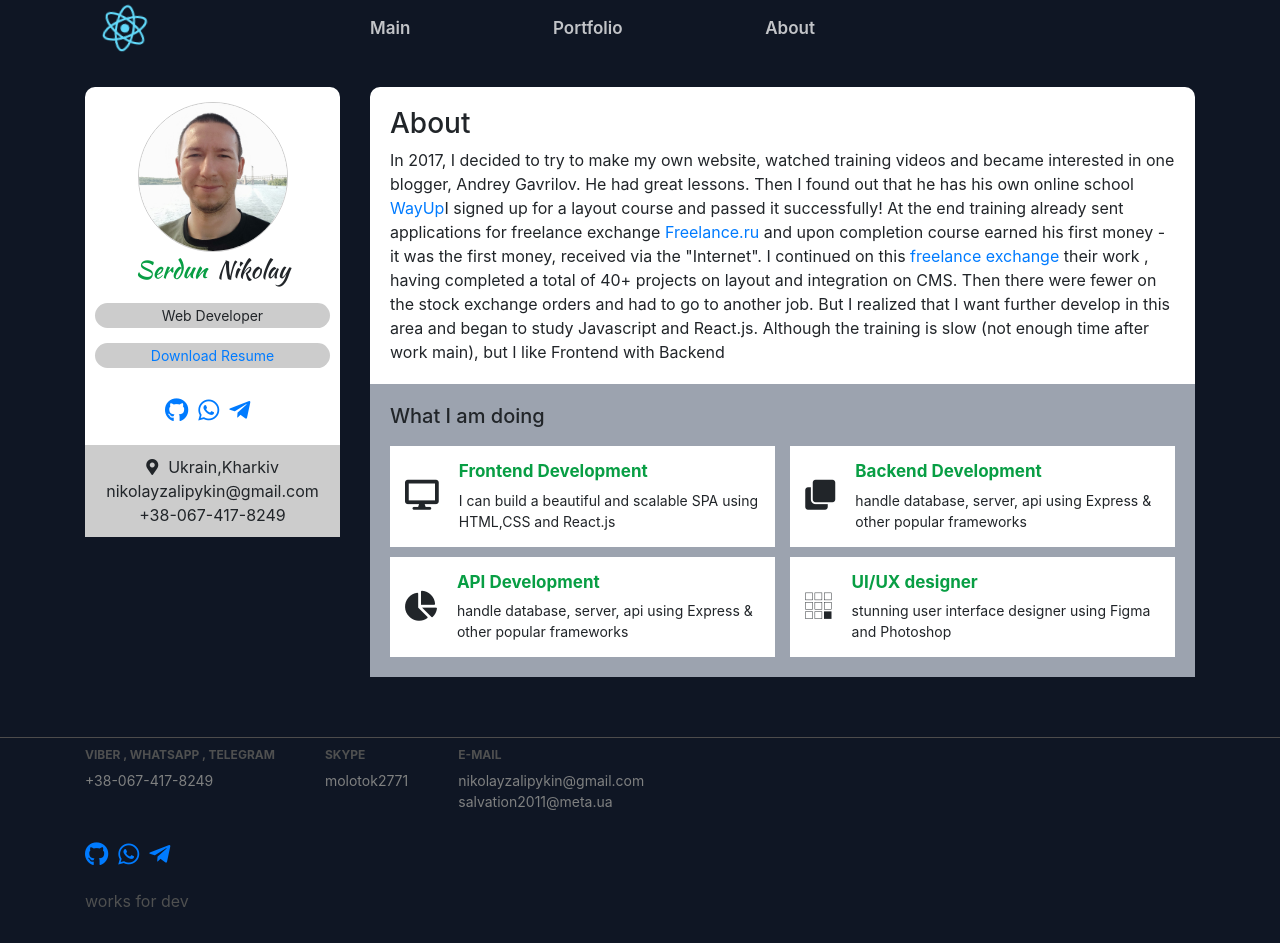
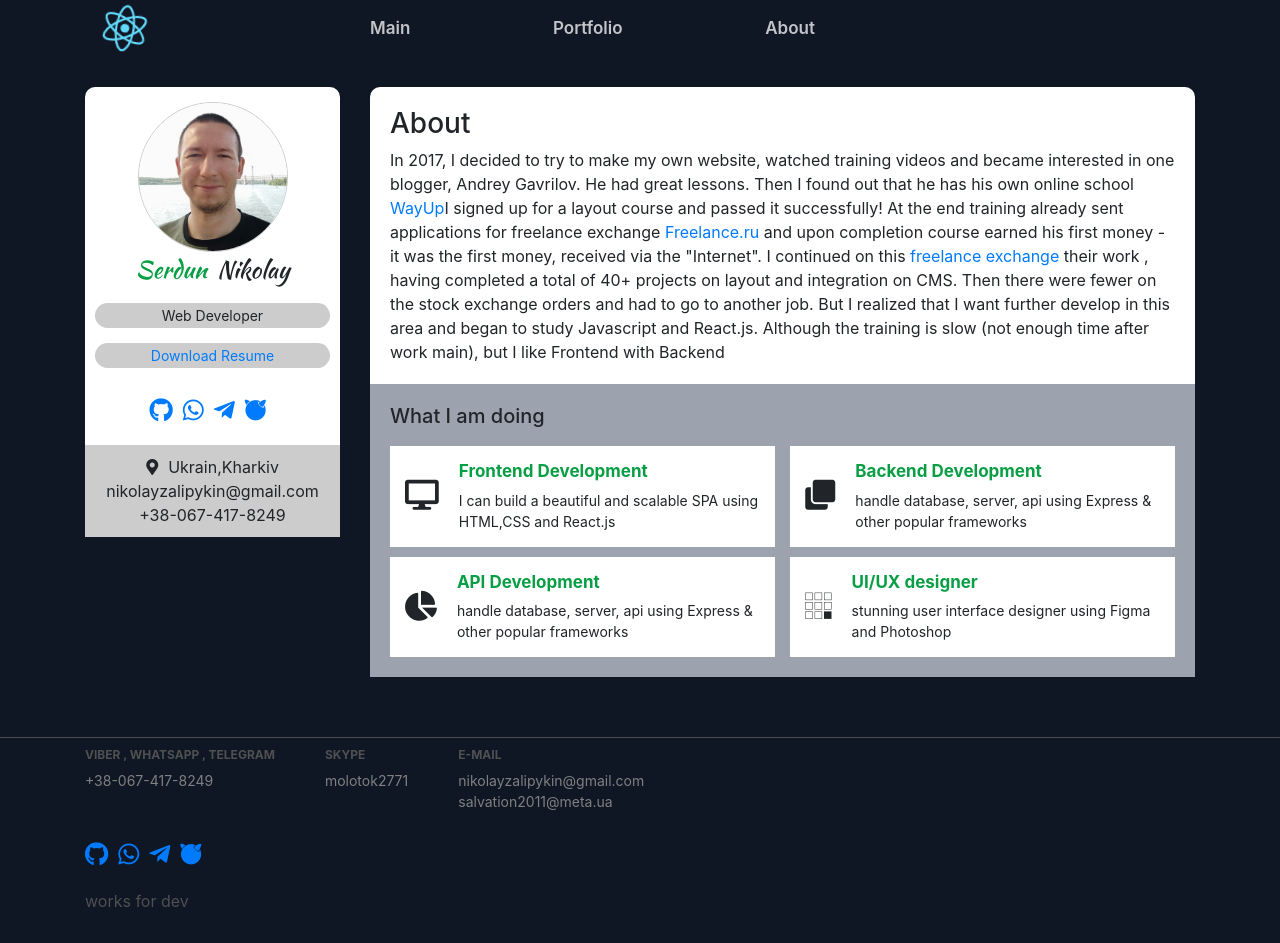
Before and after one commit to salvation27/serdun-portfolio, a React (Create React App) app: page /about in a window 1280 px wide. Built offline with nearby package versions, Linux system fonts and the light colour scheme.

Commit message:
1.7 add link Freelance.ru

```diff
--- a/src/components/Home/Social.js
+++ b/src/components/Home/Social.js
@@ -25,6 +25,13 @@ const Sosial = () => {
         >
           <i className="fab fa-telegram-plane"></i>
         </a>
+        <a
+          href="https://freelance.ru/newprovidence"
+          target="_blank"
+          rel="noopener noreferrer"
+        >
+          <i class="fab fa-freebsd"></i>
+        </a>
       </div>
     );
 }
```
